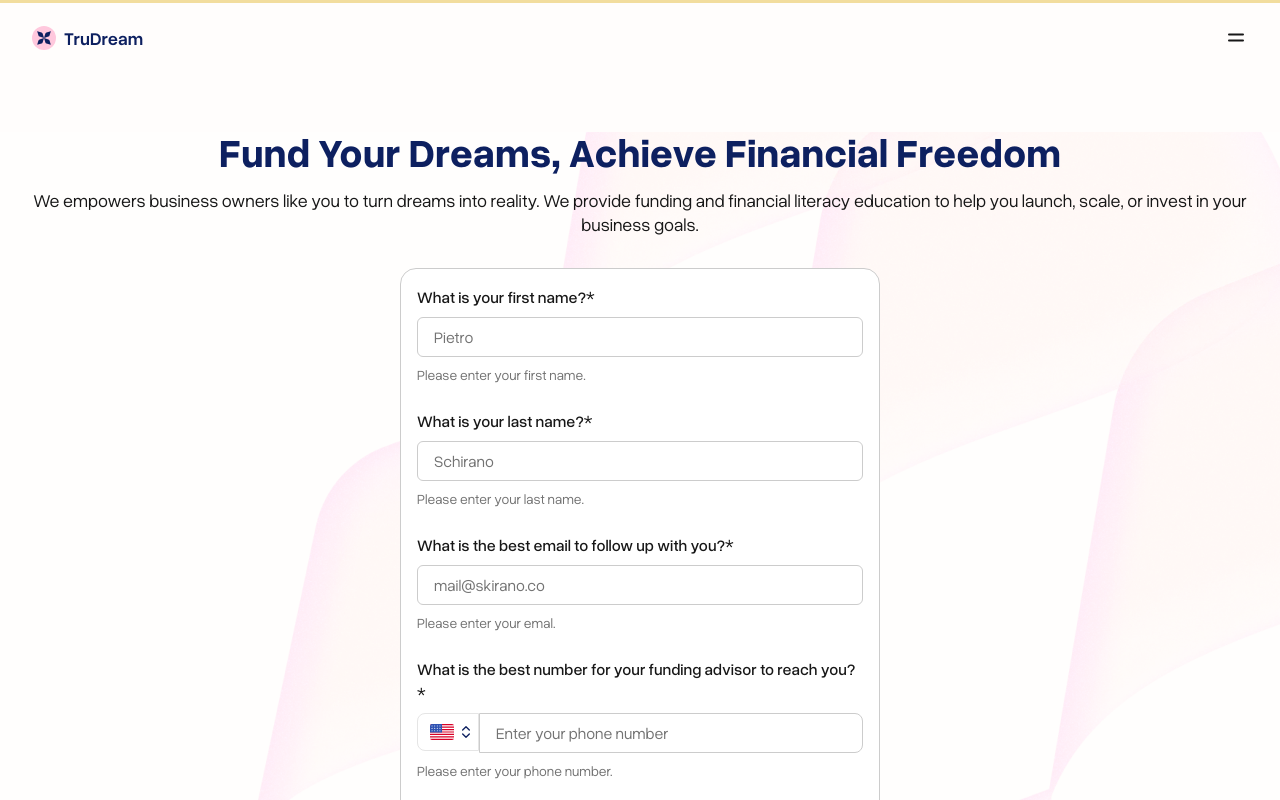
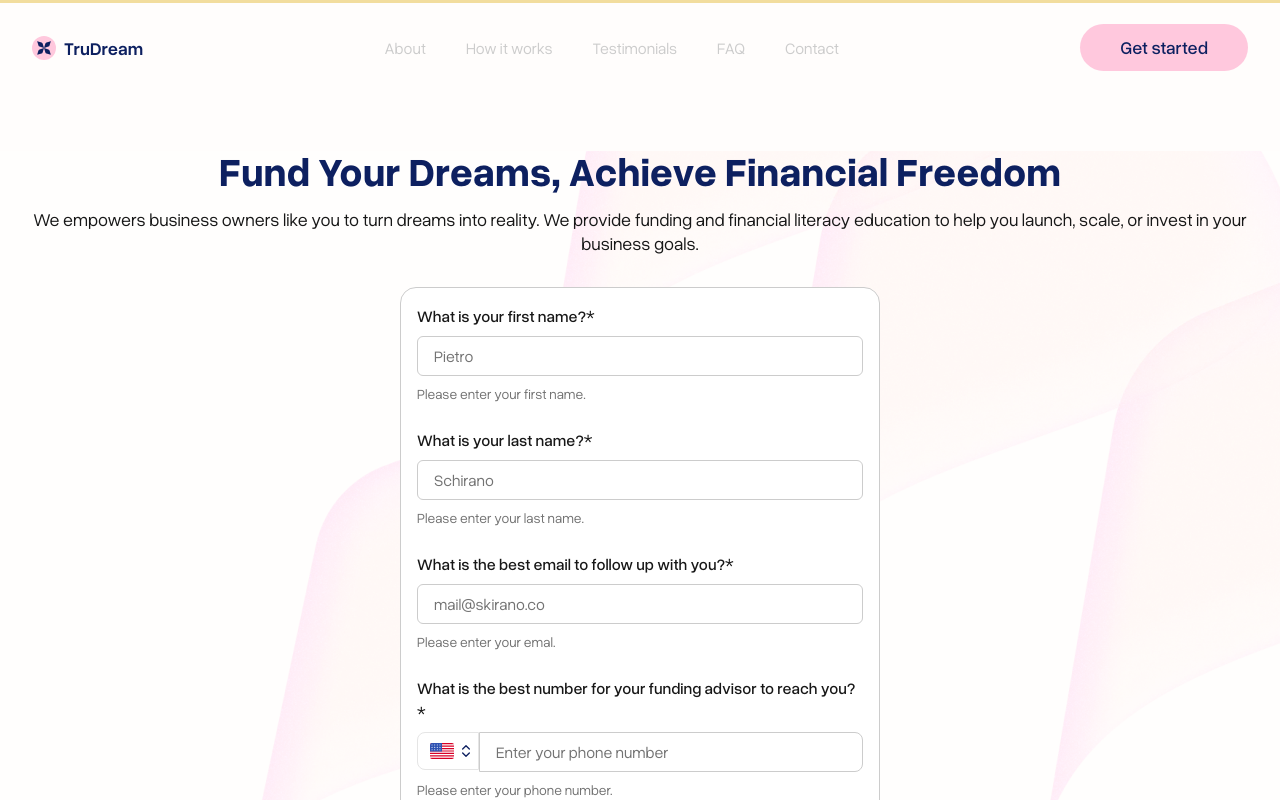
Before and after one commit to DevDugg/trudream, a Next.js app: page / in a window 1280 px wide. Shown: the top 800 px of the page. Built offline with nearby package versions, Linux system fonts and the light colour scheme.

Commit message:
desktop header

```diff
--- a/src/components/sections/header/header.tsx
+++ b/src/components/sections/header/header.tsx
@@ -1,33 +1,48 @@
-"use client";
+'use client';
 
-import { AnimatePresence } from "framer-motion";
-import Burger from "./burger";
-import Container from "@/components/layout/container";
-import Image from "next/image";
-import Logo from "../logo";
-import { motion } from "framer-motion";
-import { useState } from "react";
+import { AnimatePresence } from 'framer-motion';
+import Burger, { headerLinks } from './burger';
+import Container from '@/components/layout/container';
+import Image from 'next/image';
+import Logo from '../logo';
+import { motion } from 'framer-motion';
+import { useState } from 'react';
+import LinkExternal from '../link-external';
+import BurgerLinkInternal from './burger-internal-link';
+import LinkInternal from '../link-internal';
+import { Button } from '@/components/ui/button';
 
 const Header = () => {
   const [isBurgerOpened, setIsBurgerOpened] = useState(false);
+
   return (
     <header className="header">
       <Burger isOpened={isBurgerOpened} />
       <Container className="flex items-center gap-6 justify-between pt-6">
         <Logo />
-        <button className="size-6 relative" onClick={() => setIsBurgerOpened(!isBurgerOpened)}>
+
+        <ul className="flex items-center gap-10">
+          {headerLinks.map((link, i) => (
+            <li key={i}>
+              <LinkInternal {...link} />
+            </li>
+          ))}
+        </ul>
+
+        <Button className="font-medium text-[18px] px-10">Get started</Button>
+        <button
+          className="size-6 relative lg:hidden"
+          onClick={() => setIsBurgerOpened(!isBurgerOpened)}>
           <motion.div
             className="origin-bottom fill-mode-forwards w-6 absolute bottom-0 left-0"
             initial={{ opacity: 1, scale: 1 }}
-            animate={isBurgerOpened ? { opacity: 0, scale: 0 } : {}}
-          >
+            animate={isBurgerOpened ? { opacity: 0, scale: 0 } : {}}>
             <Image src="/images/menu.svg" alt="Menu" width={24} height={24} />
           </motion.div>
           <motion.div
             className="origin-top fill-mode-forwards w-6 absolute top-0 left-0"
             initial={{ opacity: 0, scale: 0 }}
-            animate={isBurgerOpened ? { opacity: 1, scale: 1 } : {}}
-          >
+            animate={isBurgerOpened ? { opacity: 1, scale: 1 } : {}}>
             <Image src="/images/menu-close.svg" alt="Menu" width={24} height={24} />
           </motion.div>
         </button>
```
